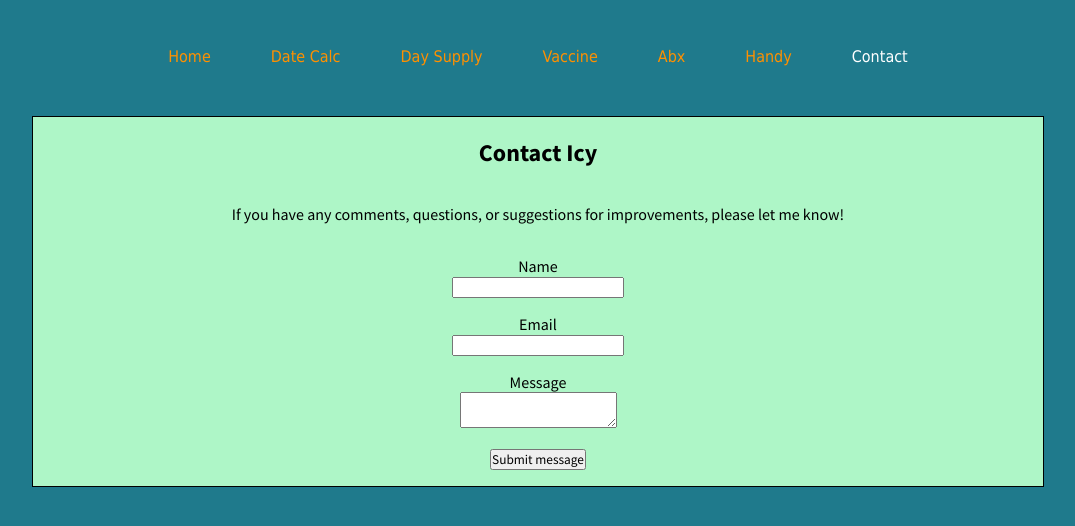
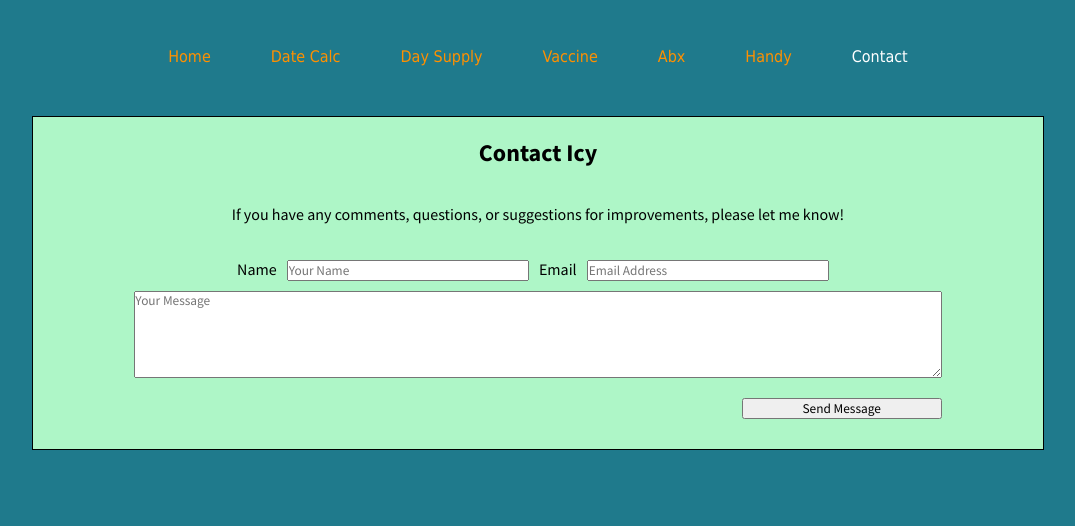
Before and after one commit to icyparkinson/rx-react, a React (Create React App) app in the folder client/: page /contact in a window 1280 px wide. Shown: the top 526 px of the page, without its empty margins (102-1177 px from the left). Built offline with nearby package versions, Linux system fonts and the light colour scheme.

Commit message:
Fixed formatting of form.

```diff
--- a/client/src/components/pages/contact/Contact.js
+++ b/client/src/components/pages/contact/Contact.js
@@ -33,7 +33,7 @@ function Contact(){
             <h1>Contact Icy</h1>
                         <p class="reach">If you have any comments, questions, or suggestions for improvements, please let me know!</p>
 
-                        {/* <Form target="_blank" name="rxbuddy" method="POST" data-netlify="true">
+                        <Form target="_blank" name="rxcontact" method="post">
                             <div>
                             <label for="name">Name</label>
                                 <input type="text" name="name" class="form-control" placeholder="Your Name" required />
@@ -42,56 +42,11 @@ function Contact(){
                             </div>
                                 <textarea placeholder="Your Message" class="form-control" name="message" rows="5" required></textarea>
                           <button>Send Message</button>
-                        </Form> */}
-
-                    {/* <form name="rxbuddyContact" method="post">
-                            <input type="hidden" name="rxBuddy-contact" value="rxbuddyContact" />
-                            <p>
-                                <label>Your Name: <input type="text" name="name"/></label>
-                            </p>
-                            <p>
-                                <label>Your Email: <input type="email" name="email"/></label>
-                            </p>
-                            <p>
-                                <label>Message: <textarea name="message"></textarea></label>
-                            </p>
-                            <p>
-                                <button type="submit">Send</button>
-                            </p>
-                            </form> */}
+                        </Form>
 
 
-                    {/* <NetlifyForm name='Contact' action='/thanks' honeypotName='bot-field'>
-                        {({ handleChange, success, error }) => (
-                        <>
-                            <Honeypot />
-                            {success && <p>Thanks for contacting us!</p>}
-                            {error && (
-                            <p>Sorry, we could not reach our servers. Please try again later.</p>
-                            )}
-                            <div>
-                            <label htmlFor='name'>Name:</label>
-                            <input type='text' name='name' id='name' onChange={handleChange} />
-                            </div>
-                            <div>
-                            <label htmlFor='message'>Message:</label>
-                            <textarea
-                                type='text'
-                                name='message'
-                                id='message'
-                                rows='4'
-                                onChange={handleChange}
-                            />
-                            </div>
-                            <div>
-                            <button type='submit'>Submit</button>
-                            </div>
-                        </>
-                        )}
-                    </NetlifyForm> */}
 
-
-                    <form name="rxcontact" method="post">
+                    {/* <form name="rxcontact" method="post">
                         <input type="hidden" name="form-name" value="rxcontact" />
                         <p>
                             <label htmlFor="name">Name</label> <br />
@@ -108,7 +63,7 @@ function Contact(){
                         <p>
                             <input type="submit" value="Submit message" />
                         </p>
-                        </form>
+                        </form> */}
         </FormContainer>
     )
 }
```
